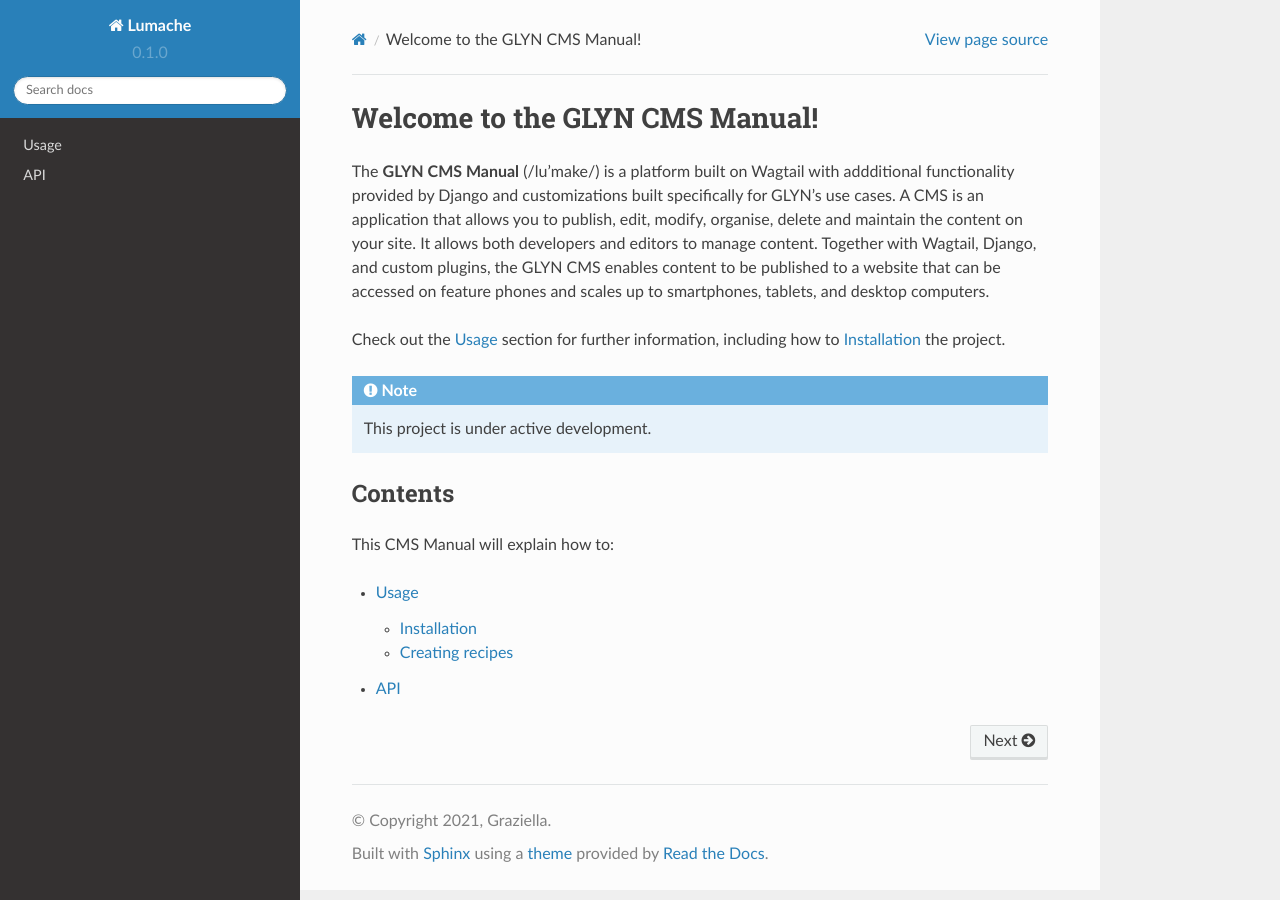
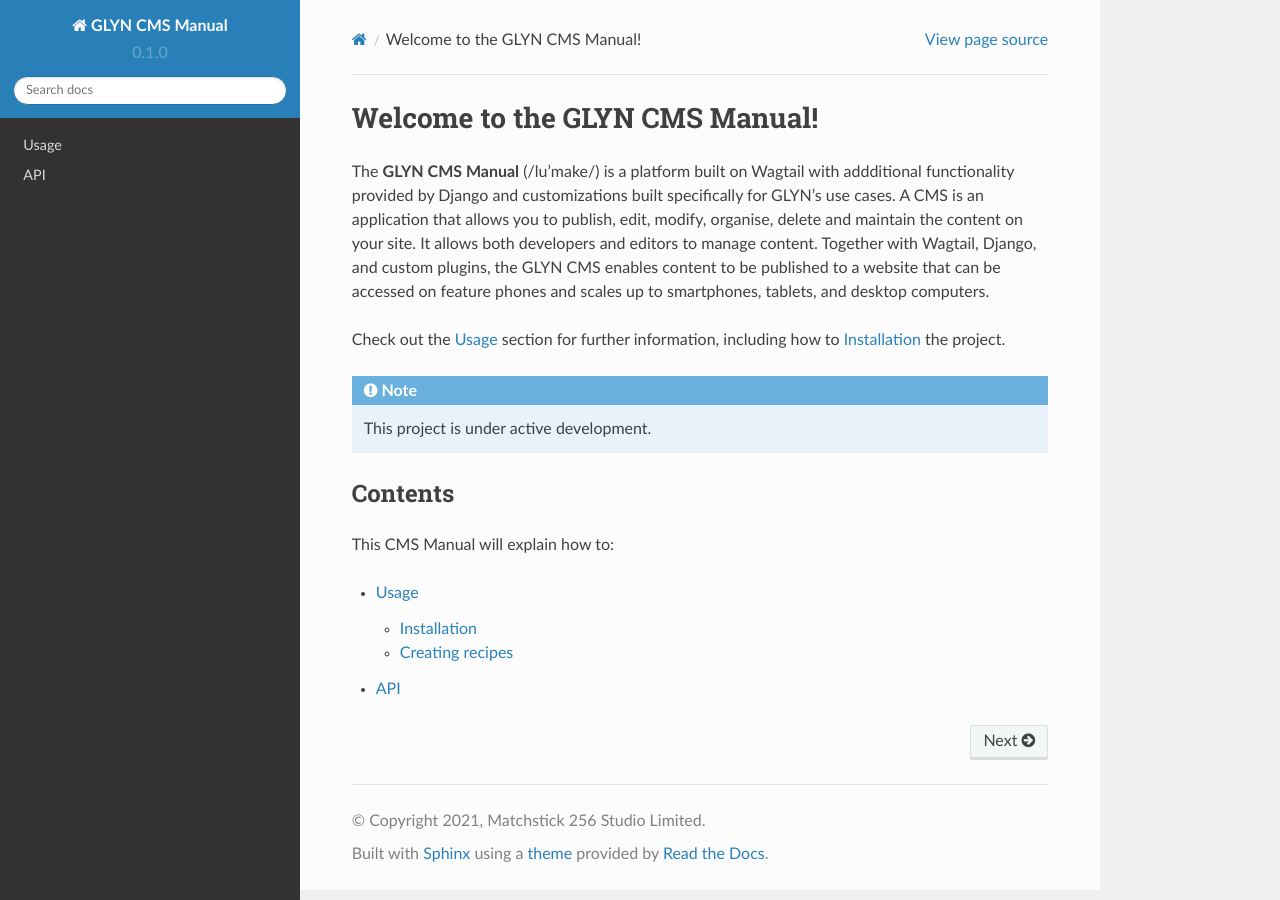
Before and after one commit to matchstick-studio/glyn-manual, a Sphinx documentation site: the page built from docs/source/index.rst, in a window 1280 px wide. Built offline with Sphinx 7.4.7 and the Read the Docs theme 2.0.0, drawn with Linux system fonts in a browser that asks for light colours.

Commit message:
Update conf.py

```diff
--- a/docs/source/conf.py
+++ b/docs/source/conf.py
@@ -2,9 +2,9 @@
 
 # -- Project information
 
-project = 'Lumache'
-copyright = '2021, Graziella'
-author = 'Graziella'
+project = 'GLYN CMS Manual'
+copyright = '2021, Matchstick 256 Studio Limited'
+author = 'Matchstick 256 Studio'
 
 release = '0.1'
 version = '0.1.0'
```
